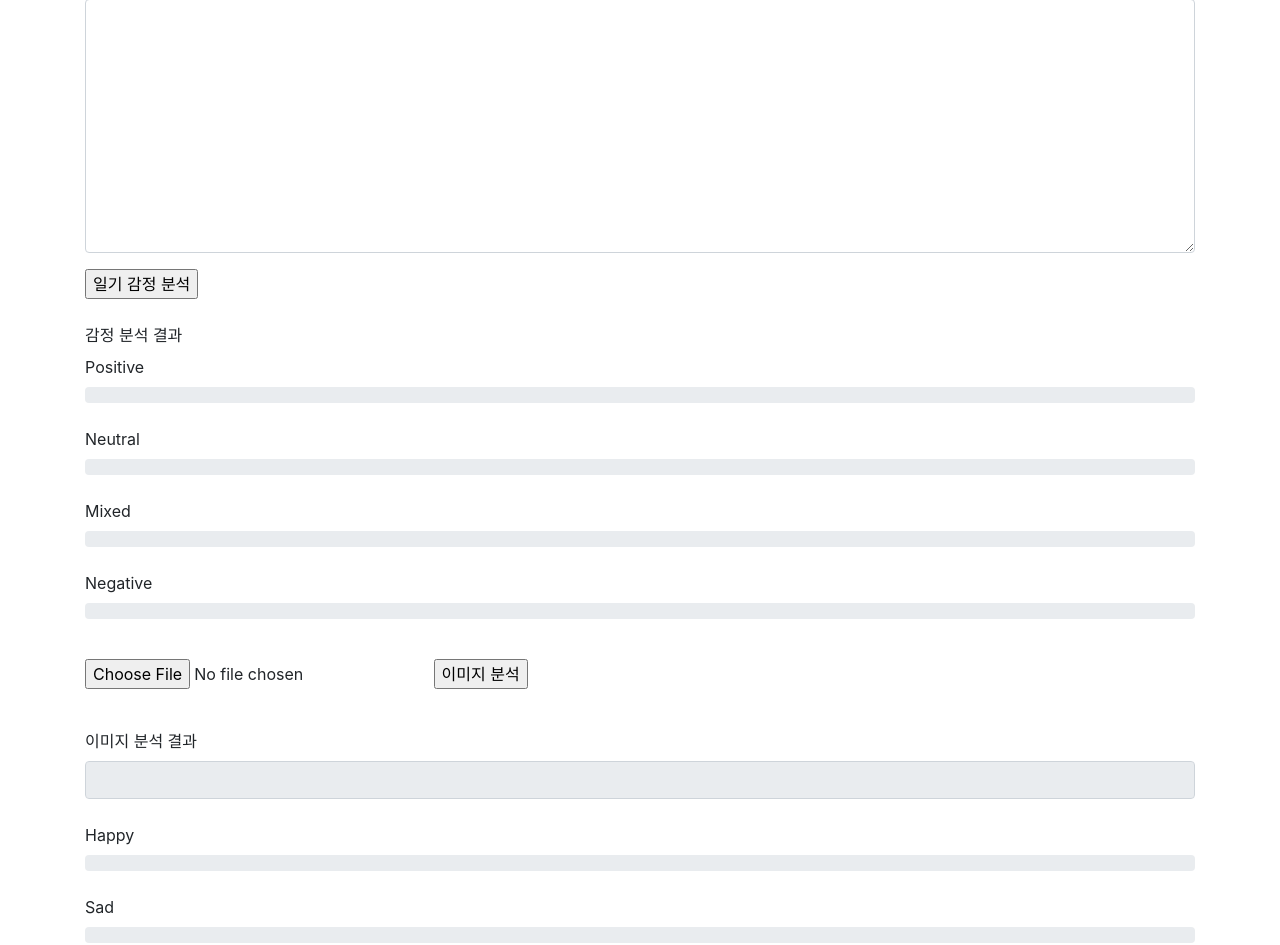
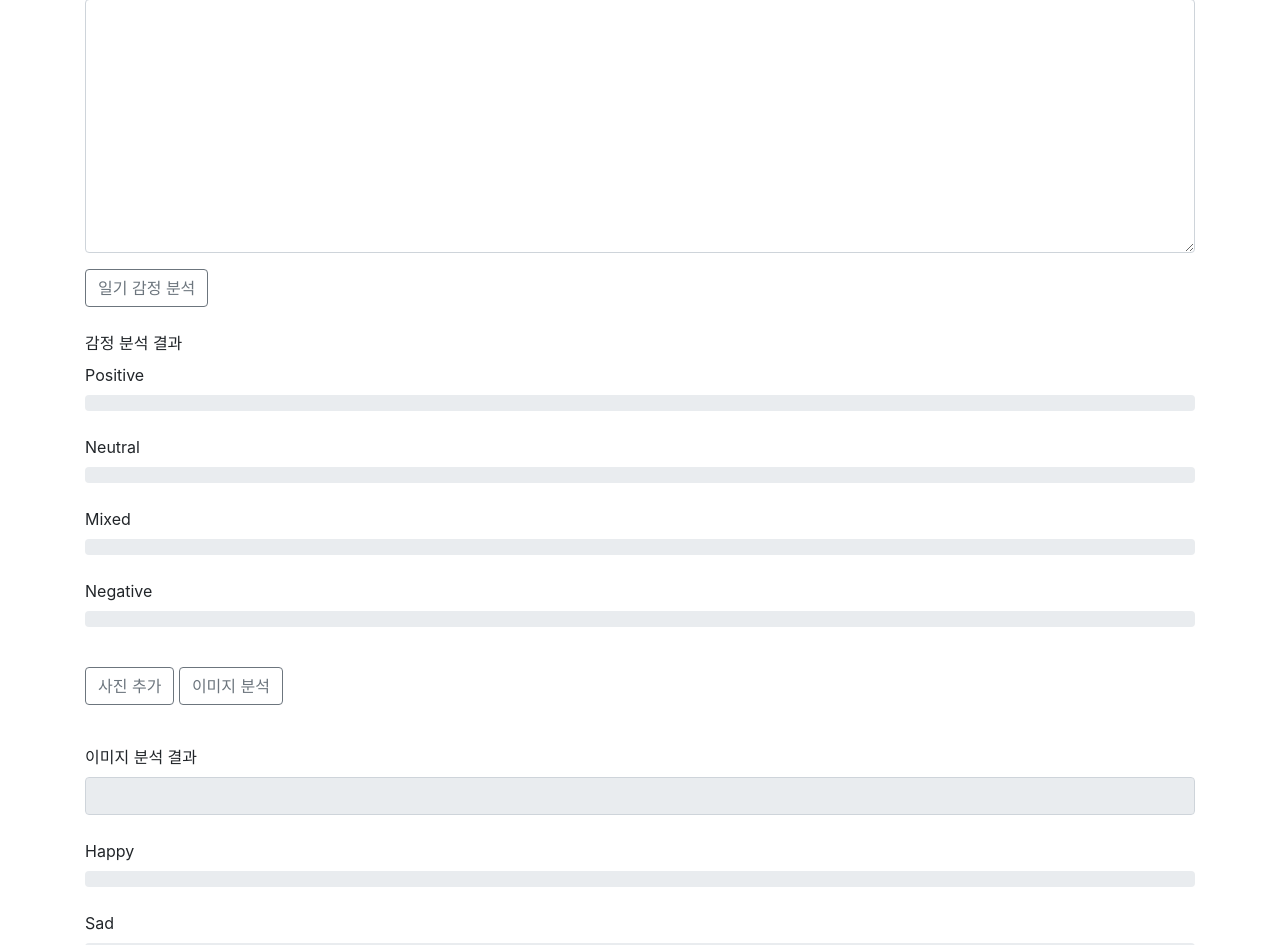
Before and after one commit to YoungkiHongDev/diary, a Django app: template templates/diary/board_write.html in a window 1280 px wide. Shown: the part 184-1129 px from the top of the page. Run offline with Django 3.2, Linux system fonts and the light colour scheme; the template is opened without the code that fills it, so the values that code supplies are empty; some libraries are stand-ins or nearby versions.

Commit message:
write 분석 및 파일 버튼 부트스트랩 적용, 이미지 파일명 세팅
- write에서 분석 버튼과 파일 업로드 버튼 부트스트랩 적용
- settings에 이미지 파일명을 저장하기 위한 전역변수를 설정
- 이미지 분석 시 전역변수에 파일명 저장
- 글 작성 완료 시 전역변수에서 파일명 가져온 후 DB에 저장

```diff
--- a/config/settings.py
+++ b/config/settings.py
@@ -174,3 +174,7 @@ AWS_SECRET_ACCESS_KEY = get_secret("AWS_SECRET_ACCESS_KEY")
 AWS_REGION = 'ap-northeast-2'
 AWS_QUERYSTRING_AUTH = False
 #-------------------------------------------------------------------#
+
+#-----------------------------[Global]------------------------------#
+imgread = None # write에 이미지 파일명을 넣어주기 위한 전역변수
+#-------------------------------------------------------------------#
--- a/diary/models.py
+++ b/diary/models.py
@@ -10,6 +10,7 @@ class Write(models.Model):
     board_emo = models.TextField(max_length=100) # 감정
     board_img = models.TextField(max_length=100) # 이미지 분석 결과
     board_tag = models.TextField(max_length=20) # 태그
+    imgread = models.TextField(max_length=20) # 이미지 파일명
 
     class Meta:
         abstract = False
--- a/diary/views.py
+++ b/diary/views.py
@@ -56,6 +56,7 @@ def post_write(request):
             post = form.save(commit=False)  # post에 담기
             post.board_date = timezone.now()    # 작성 시간
             post.mem_name = request.user.username   # 이름
+            post.imgread = settings.imgread # 전역변수에서 이미지 파일명을 가져오기
             post.save()
             return redirect('diary:index')
     else:
@@ -79,6 +80,7 @@ def analyze_emotion(request):
         }
         return JsonResponse(context)   #json 형식으로 반환
 
+
 def img_emotion(request):
     """
     이미지 업로드 및 이미지 감정 분석 (AWS S3 & Rekognition)
@@ -92,6 +94,7 @@ def img_emotion(request):
 
         media = 'media/' # S3의 이미지 폴더 경로
         photo = media + filename # media/파일명.확장자
+        settings.imgread = photo # 전역변수에 이미지 파일명 넣기
         bucket = settings.AWS_STORAGE_BUCKET_NAME # S3 버킷 이름
         region = settings.AWS_REGION # AWS 지역
 
--- a/templates/diary/board_write.html
+++ b/templates/diary/board_write.html
@@ -34,7 +34,7 @@
         </div>
 
         <!-- 내용에 채워진 일기로 감정 분석을 위해서 누르는 버튼 -->
-        <input type="button" value="일기 감정 분석" class="btnAjax">
+        <input type="button" value="일기 감정 분석" class="btnAjax btn btn-outline-secondary">
 
         <!-- 감정 분석 결과창, 읽기 전용, 사용자가 수정 불가능 -->
         <div class="form-group">
@@ -67,8 +67,10 @@
 
         <!-- 이미지 파일 업로드 -->
         <div class="form-group" id="ajaxUploadForm">
-            <input type="file" id="picture" name="picture" onchange="imgPreview(this);" accept="image/*">
-            <input type="button" value="이미지 분석" onclick="ajaxFileUpload()">
+            <input type="file" id="picture" name="picture" onchange="imgPreview(this);" accept="image/*"
+            value="{{ form.picture.value|default_if_none:'None' }}" style="display:none">
+            <div class="btn btn-outline-secondary" type="button" onclick="document.all.picture.click()">사진 추가</div>
+            <input class="btn btn-outline-secondary" type="button" value="이미지 분석" onclick="ajaxFileUpload()">
             <img id="mypic" src="#" width="300" style="display:none">
         </div><br>
 
```
Also changed, not shown: diary/migrations/0001_initial.py.
